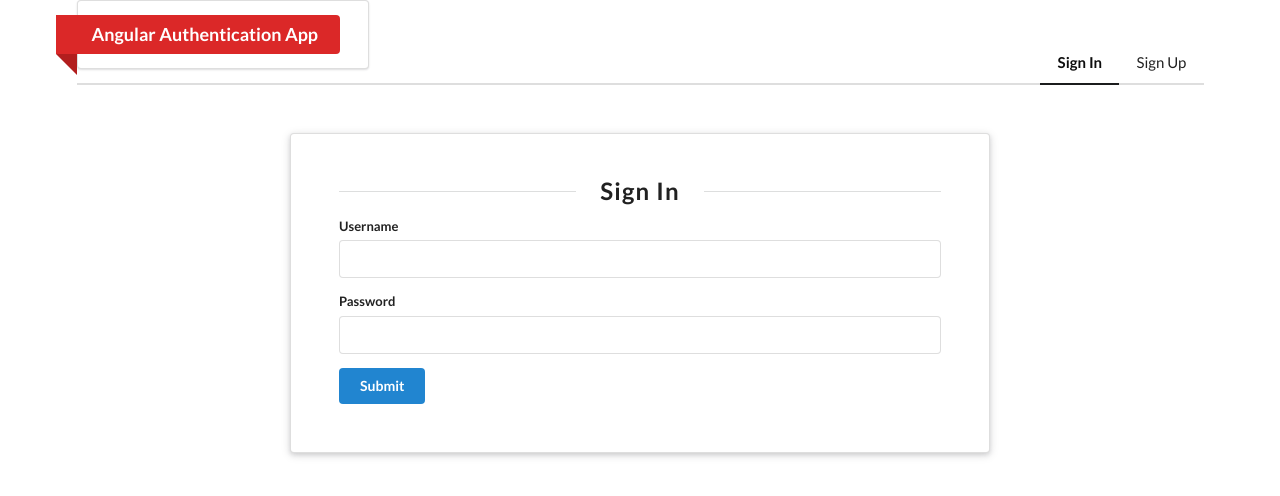
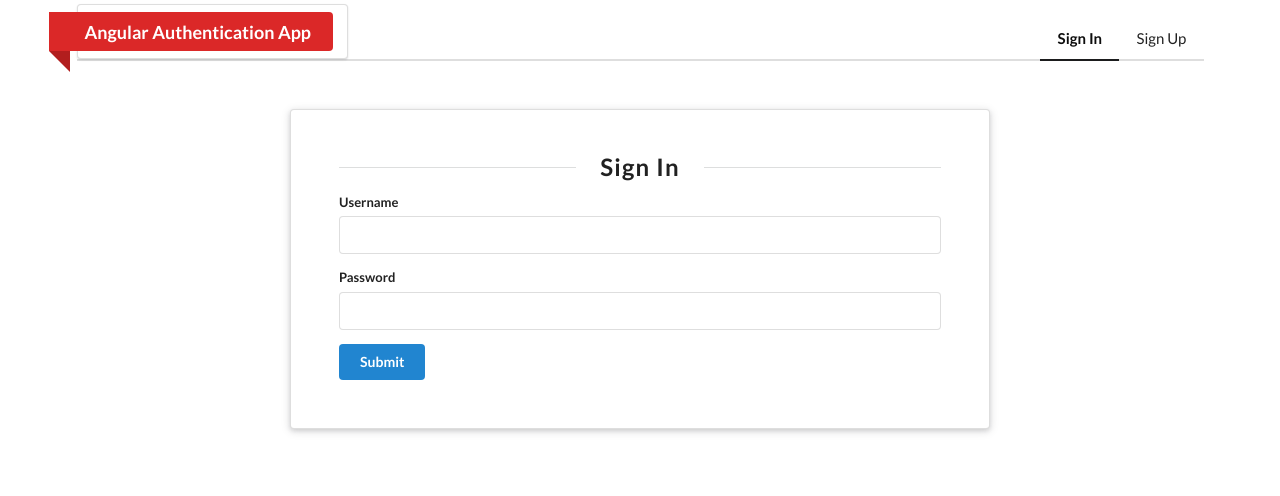
Before and after one commit to sidsid14/uhg_test, an Angular app: page / in a window 1280 px wide. Shown: the top 496 px of the page. Built offline with nearby package versions, Linux system fonts and the light colour scheme; no server answers.

Commit message:
navbar styles updated

```diff
--- a/src/app/app.component.css
+++ b/src/app/app.component.css
@@ -0,0 +1,9 @@
+.brand {
+  margin-bottom: 0px;
+  padding: 0.5em;
+  padding-right: 0px;
+}
+
+.mt-1 {
+  margin-top: 0.3em;
+}
--- a/src/app/app.component.html
+++ b/src/app/app.component.html
@@ -1,9 +1,9 @@
-<div class="ui container">
+<div class="ui container mt-1">
   <div class="ui secondary pointing large menu">
-    <div class="ui  segment">
+    <div class="ui segment brand">
         <a routerLink="/" class="ui red ribbon label header">Angular Authentication App</a>
     </div>
-    <a  class="item header"></a>
+
     <div class="right menu">
       <ng-container *ngIf="signedin$ | async">
         <a class="ui item" routerLink="/dashboard" routerLinkActive="active">
```
